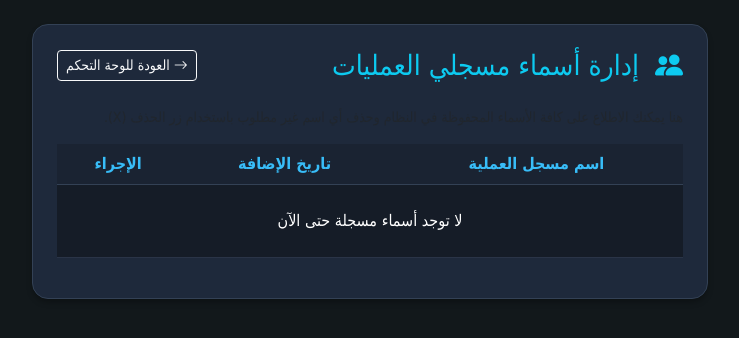
After one commit to qazwsxedcmmm420-alt/fast-project, a Flask app: page /admin/agents in a window 1280 px wide. The commit adds this page. Shown: the top 338 px of the page, without its empty margins (270-1009 px from the left). Run offline with Flask 3, Linux system fonts and the light colour scheme; the visitor is signed in with stand-in values (Sample User, id 1); data that the repository does not hold is empty.

Commit message:
تحديث app.py وإضافة مسار الحذف المباشر للأسماء

```diff
--- a/app.py
+++ b/app.py
@@ -214,11 +214,9 @@ def backup_database():
         return redirect(url_for("admin_login"))
 
     output = io.StringIO()
-    # إضافة BOM لضمان قراءة اللغة العربية بشكل صحيح في برامج مثل Excel
     output.write('\ufeff')
     writer = csv.writer(output)
 
-    # كتابة بيانات العمليات كنسخة احتياطية رئيسية
     writer.writerow(['--- سجل المعاملات والعمليات ---'])
     writer.writerow(['Transaction ID', 'User ID (Username)', 'Client Name', 'Agent Name', 'Transaction Type', 'Amount', 'Date'])
 
@@ -229,9 +227,8 @@ def backup_database():
         client_name = client.name if client else "Unknown"
         writer.writerow([t.id, client_id, client_name, t.agent_name, t.trans_type, t.amount, t.date])
 
-    writer.writerow([]) # مسافة فارغة
+    writer.writerow([])
 
-    # كتابة بيانات رأس المال
     writer.writerow(['--- سجل رأس المال ---'])
     writer.writerow(['Capital ID', 'Amount', 'Note', 'Date'])
     capitals = Capital.query.all()
@@ -246,7 +243,6 @@ def backup_database():
         headers={"Content-Disposition": "attachment;filename=financial_full_backup.csv"}
     )
 
-# مسار إضافة وتعديل رأس المال الجديد (للمدير فقط)
 @app.route("/admin/add_capital", methods=["POST"])
 def add_capital():
     if session.get("role") != "admin":
@@ -267,7 +263,6 @@ def add_capital():
 
     return redirect(url_for("admin_capital_log"))
 
-# مسار عرض سجل عمليات رأس المال والإدارة (للمدير فقط)
 @app.route("/admin/capital-log")
 def admin_capital_log():
     if session.get("role") != "admin":
@@ -287,7 +282,6 @@ def admin_capital_log():
 
     return render_template("admin_capital_log.html", transactions=formatted_transactions)
 
-# مسار تعديل عملية رأس المال
 @app.route("/admin/capital/edit/<int:id>", methods=["POST"])
 def edit_capital(id):
     if session.get("role") != "admin":
@@ -308,7 +302,6 @@ def edit_capital(id):
     db.session.commit()
     return redirect(url_for("admin_capital_log"))
 
-# مسار حذف عملية رأس المال
 @app.route("/admin/capital/delete/<int:id>")
 def delete_capital(id):
     if session.get("role") != "admin":
@@ -320,7 +313,6 @@ def delete_capital(id):
 
     return redirect(url_for("admin_capital_log"))
 
-# 3.1 إضافة مستخدم جديد (متاح للمدير فقط)
 @app.route("/admin/add_user", methods=["GET", "POST"])
 def add_user():
     if session.get("role") != "admin":
@@ -351,7 +343,6 @@ def add_user():
 
     return render_template("add_user.html")
 
-# 3.2 حذف مستخدم (للمدير فقط)
 @app.route("/admin/delete_user/<int:id>")
 def delete_user(id):
     if session.get("role") != "admin":
@@ -413,6 +404,20 @@ def delete_agent(id):
 
     return redirect(url_for("manage_agents"))
 
+# مسار حذف الاسم عن طريق AJAX مباشرة عند الضغط على زر X في القائمة المنسدلة
+@app.route("/admin/agent/delete_by_name/<path:name>", methods=["POST"])
+def delete_agent_by_name(name):
+    if session.get("role") not in ["admin", "staff"]:
+        return {"success": False, "error": "Unauthorized"}, 403
+
+    agent = Agent.query.filter_by(name=name).first()
+    if agent:
+        db.session.delete(agent)
+        db.session.commit()
+        return {"success": True}
+
+    return {"success": False, "error": "Not found"}, 404
+
 # ----------------- 6. إدارة العمليات (تسجيل، تعديل، حذف) -----------------
 @app.route("/add_transaction/<user_id>", methods=["POST"])
 def add_transaction(user_id):
@@ -425,7 +430,6 @@ def add_transaction(user_id):
         if not agent_name:
             agent_name = session.get("user_name", "المسؤول")
 
-        # حفظ اسم مسجل العملية تلقائياً وبشكل دائم في جدول Agents إذا لم يكن موجوداً
         if agent_name:
             existing_agent = Agent.query.filter_by(name=agent_name).first()
             if not existing_agent:
@@ -537,7 +541,6 @@ def user_dashboard(user_id):
         "Balance": total_balance
     }
 
-    # جلب الأسماء بشكل دائم من جدول Agents المستقل
     agent_names = [a.name for a in Agent.query.all()]
 
     return render_template("user.html", user=user_info, transactions=user_transactions, agent_names=agent_names)
--- /dev/null
+++ b/templates/manage_agents.html
@@ -0,0 +1,81 @@
+<!DOCTYPE html>
+<html lang="ar" dir="rtl">
+<head>
+    <meta charset="UTF-8">
+    <meta name="viewport" content="width=device-width, initial-scale=1.0">
+    <title>إدارة أسماء مسجلي العمليات</title>
+    <link href="https://cdn.jsdelivr.net/npm/bootstrap@5.3.0/dist/css/bootstrap.min.css" rel="stylesheet">
+    <link rel="stylesheet" href="https://cdn.jsdelivr.net/npm/bootstrap-icons@1.10.5/font/bootstrap-icons.css">
+    <style>
+        body {
+            background-color: #12181b;
+            color: #e2e8f0;
+            font-family: Tahoma, sans-serif;
+        }
+        .content-card {
+            background-color: #1e293b;
+            border: 1px solid #334155;
+            border-radius: 16px;
+            box-shadow: 0 4px 6px -1px rgba(0, 0, 0, 0.3);
+        }
+        .table-dark-custom th {
+            background-color: #1a2332 !important;
+            color: #38bdf8 !important;
+            border-color: #334155 !important;
+            text-align: center;
+        }
+        .table-dark-custom td {
+            background-color: #161e29 !important;
+            border-color: #2a3447 !important;
+            color: #ffffff !important;
+            text-align: center;
+            vertical-align: middle;
+        }
+    </style>
+</head>
+<body class="p-4">
+    <div class="container" style="max-width: 700px;">
+        <div class="content-card p-4">
+            <div class="d-flex justify-content-between align-items-center mb-4">
+                <h3 class="text-info m-0"><i class="bi bi-people-fill ms-2"></i> إدارة أسماء مسجلي العمليات</h3>
+                <a href="{% if session.get('role') == 'staff' %}{{ url_for('staff_dashboard') }}{% else %}{{ url_for('admin') }}{% endif %}" class="btn btn-outline-light btn-sm">
+                    <i class="bi bi-arrow-right"></i> العودة للوحة التحكم
+                </a>
+            </div>
+
+            <p class="text-muted small">هنا يمكنك الاطلاع على كافة الأسماء المحفوظة في النظام وحذف أي اسم غير مطلوب باستخدام زر الحذف (X).</p>
+
+            <div class="table-responsive">
+                <table class="table table-dark-custom table-striped align-middle">
+                    <thead>
+                        <tr>
+                            <th>اسم مسجل العملية</th>
+                            <th>تاريخ الإضافة</th>
+                            <th>الإجراء</th>
+                        </tr>
+                    </thead>
+                    <tbody>
+                        {% if agents %}
+                            {% for agent in agents %}
+                            <tr>
+                                <td class="fw-bold">{{ agent.name }}</td>
+                                <td class="text-muted small">{{ agent.date.strftime('%Y-%m-%d %H:%M') if agent.date else '' }}</td>
+                                <td>
+                                    <a href="{{ url_for('delete_agent', id=agent.id) }}" class="btn btn-danger btn-sm px-3" onclick="return confirm('هل أنت متأكد من حذف هذا الاسم نهائياً؟');" title="حذف الاسم">
+                                        <i class="bi bi-x-lg"></i> حذف
+                                    </a>
+                                </td>
+                            </tr>
+                            {% endfor %}
+                        {% else %}
+                            <tr>
+                                <td colspan="3" class="text-muted py-4">لا توجد أسماء مسجلة حتى الآن</td>
+                            </tr>
+                        {% endif %}
+                    </tbody>
+                </table>
+            </div>
+        </div>
+    </div>
+</body>
+</html>
```
Also changed, not shown: templates/user.html (+116 -8 lines).
